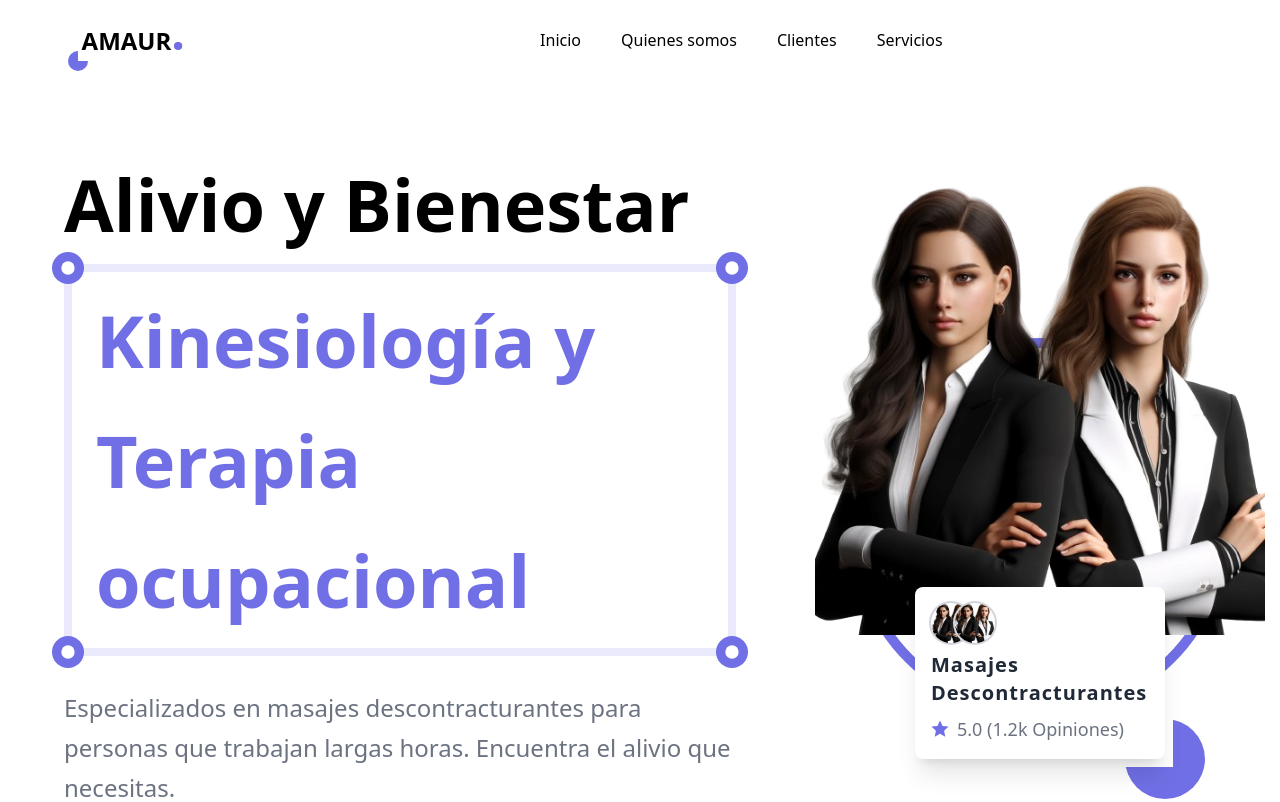
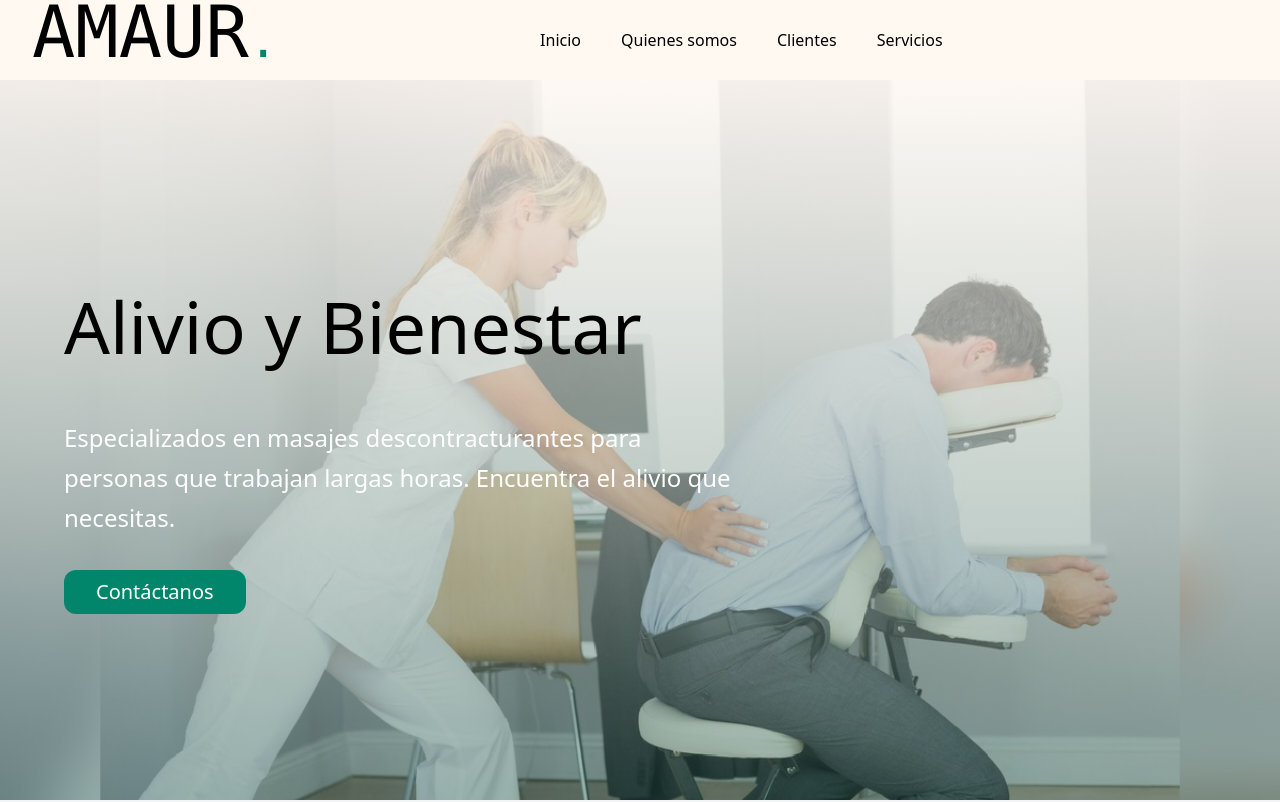
Before and after one commit to BytesFlash/AMAUR, a React (Vite) app: page / in a window 1280 px wide. Shown: the top 802 px of the page. Built offline with nearby package versions, Linux system fonts and the light colour scheme.

Commit message:
change hero

```diff
--- a/package.json
+++ b/package.json
@@ -11,7 +11,8 @@
   "dependencies": {
     "react": "^18.2.0",
     "react-dom": "^18.2.0",
-    "react-icons": "^4.6.0"
+    "react-icons": "^4.6.0",
+    "react-typed": "^2.0.12"
   },
   "devDependencies": {
     "@types/react": "^18.0.17",
--- a/src/components/Header.jsx
+++ b/src/components/Header.jsx
@@ -9,15 +9,15 @@ import {
 const Header = () => {
   const [showMenu, setShowMenu] = useState(false);
   return (
-    <header className="flex items-center justify-between xl:justify-start w-full py-4 px-8 h-[10vh] z-50">
+    <header className="flex items-center justify-between xl:justify-start w-full py-4 px-8 h-[10vh] z-50 bg-bgfont100">
       <div className="xl:w-1/6 text-center -mt-4">
-        <a href="#" className="text-2xl font-bold relative p-1 bg-white">
+        <a href="#" className="text-5xl font-mono xl:text-7xl xl:leading-[7.5rem] ">
           AMAUR<span className="text-primary text-5xl">.</span>{" "}
           <RiCheckboxBlankCircleFill className="absolute -left-3 -bottom-3 text-primary -z-10" />
         </a>
       </div>
       <nav
-        className={`fixed bg-white w-[80%] md:w-[40%] xl:w-full h-full ${showMenu ? "left-0" : "-left-full"
+        className={`fixed  w-[80%] md:w-[40%] xl:w-full h-full ${showMenu ? "left-0" : "-left-full"
           } top-0 xl:static flex-1 flex flex-col xl:flex-row items-center justify-center gap-10 transition-all duration-500 z-50`}
       >
         <a href="#home" className="">
--- a/src/components/Hero.jsx
+++ b/src/components/Hero.jsx
@@ -1,30 +1,19 @@
 import React from "react";
-import {
-  RiCheckboxBlankCircleFill,
-  RiPlayFill,
-  RiStarFill,
-} from "react-icons/ri";
-import logo from "../assets/img/logo.png";
-import pose from "../assets/img/pose.png";
 
 
 const Hero = () => {
+
+
   return (
-    <section id="home" className="min-h-[90vh] grid grid-cols-1 xl:grid-cols-8">
-      {/* Información */}
-      <div className="md:col-span-5 flex items-center justify-center p-8 xl:p-16">
+    <section id="home" className="min-h-[90vh] grid grid-cols-1 xl:grid-cols-8 relative bg-cover bg-center" style={{ backgroundImage: `url('Mallsur1.jpg')` }}>
+      <div className="absolute inset-0 bg-gradient-to-b to-[#15514187] from-[#fff9f2] opacity-75"></div>
+      <div className="md:col-span-5 flex items-center justify-center p-8 xl:p-16 relative z-10">
         <div className="flex flex-col gap-8">
-          <h1 className="text-5xl xl:text-7xl font-bold xl:leading-[7.5rem]">
+          <h1 className="text-5xl xl:text-7xl font-sans xl:leading-[7.5rem]">
             Alivio y Bienestar{" "}
-            <span className="text-primary py-2 px-6 border-8 border-secondary relative inline-block">
-              Kinesiología y Terapia ocupacional
-              <RiCheckboxBlankCircleFill className="text-white text-base absolute -left-5 -top-5 p-2 bg-primary rounded-full box-content" />
-              <RiCheckboxBlankCircleFill className="text-white text-base absolute -right-5 -top-5 p-2 bg-primary rounded-full box-content" />
-              <RiCheckboxBlankCircleFill className="text-white text-base absolute -right-5 -bottom-5 p-2 bg-primary rounded-full box-content" />
-              <RiCheckboxBlankCircleFill className="text-white text-base absolute -left-5 -bottom-5 p-2 bg-primary rounded-full box-content" />
-            </span>
+
           </h1>
-          <p className="text-gray-500 text-2xl leading-[2.5rem]">
+          <p className="text-white text-2xl leading-[2.5rem]">
             Especializados en masajes descontracturantes para personas que
             trabajan largas horas. Encuentra el alivio que necesitas.
           </p>
@@ -32,47 +21,8 @@ const Hero = () => {
             <button className="w-full xl:w-auto bg-primary text-white py-2 px-8 rounded-xl text-xl">
               Contáctanos
             </button>
-            <button className="w-full xl:w-auto flex items-center justify-start text-left gap-4 py-2 px-8 rounded-xl text-xl">
-              <RiPlayFill className="bg-secondary text-primary p-4 rounded-full box-content" />{" "}
-              Mira nuestro <br /> video introductorio
-            </button>
           </div>
         </div>
-      </div>
-      {/* Imagen */}
-      <div className="md:col-span-3 flex items-center justify-center relative">
-        <div>
-          <img
-            src={pose} // Reemplazar con la URL de tu imagen
-            className="w-[250px] h-[250px] md:w-[450px] md:h-[450px] object-cover xl:-mt-28"
-          />
-          <div className="relative bg-white shadow-xl rounded-lg p-4 flex flex-col justify-center gap-2 max-w-[250px] mx-auto -mt-12">
-            <div className="flex items-center">
-              <img
-                src={pose} // Reemplazar con la URL de la imagen de la primera mujer
-                className="w-10 h-10 object-cover rounded-full ring-2 ring-gray-300"
-              />
-              <img
-                src={pose} // Reemplazar con la URL de la imagen de la segunda mujer
-                className="w-10 h-10 object-cover rounded-full ring-2 ring-gray-300 -ml-4"
-              />
-            </div>
-            <h2 className="text-xl font-bold tracking-[1px] text-gray-800">
-              Masajes Descontracturantes
-            </h2>
-            <div className="flex items-center gap-2 text-lg text-gray-500">
-              <RiStarFill className="text-primary" /> 5.0 (1.2k Opiniones)
-            </div>
-            <div className="absolute -right-12 -bottom-12 -z-10">
-              <div className="relative">
-                <RiCheckboxBlankCircleFill className="text-primary text-8xl" />
-                <div className="absolute left-0 top-0 bg-white w-14 h-14"></div>
-              </div>
-            </div>
-          </div>
-        </div>
-        {/* Círculo */}
-        <div className="absolute top-1/2 -translate-y-1/2 left-1/2 -translate-x-1/2 w-[280px] h-[280px] md:w-[380px] md:h-[380px] bg-white border-[10px] border-primary rounded-full -z-10"></div>
       </div>
     </section>
   );
--- a/tailwind.config.cjs
+++ b/tailwind.config.cjs
@@ -4,9 +4,10 @@ module.exports = {
   theme: {
     extend: {
       colors: {
-        primary: "#706FE5",
+        primary: "rgb(1 134 108)",
         secondary: "#EAEAFC",
         footer: "#2E3E5C",
+        bgfont100: "#fff9f2"
       },
     },
   },
```
Also changed, not shown: 2 other files (tests, documents, lock files or other folders).
